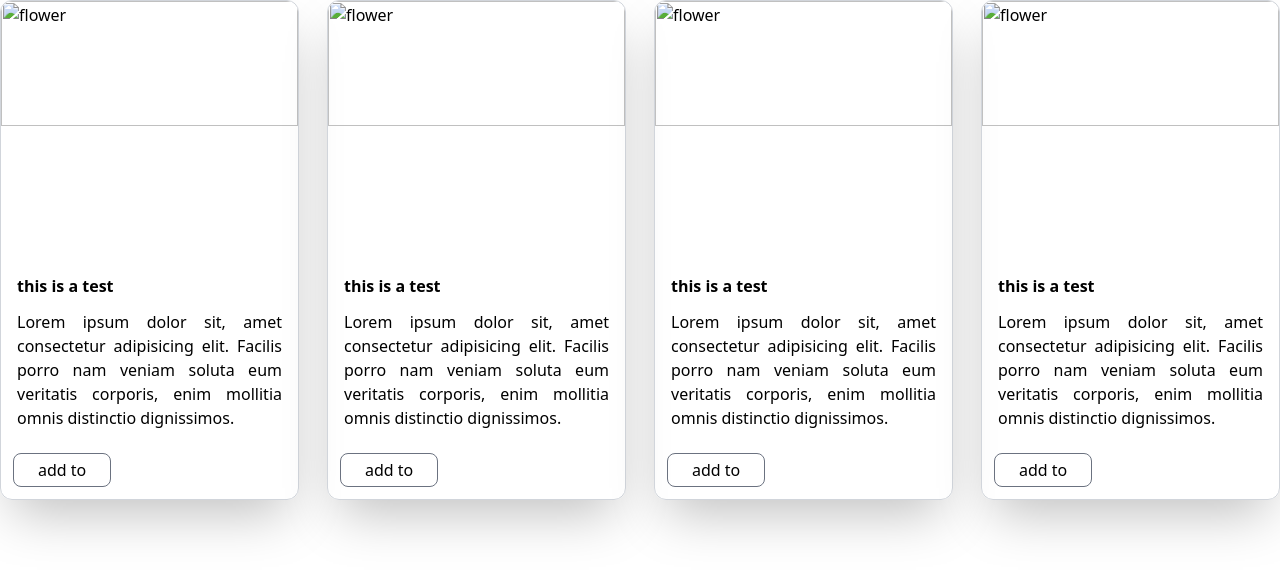
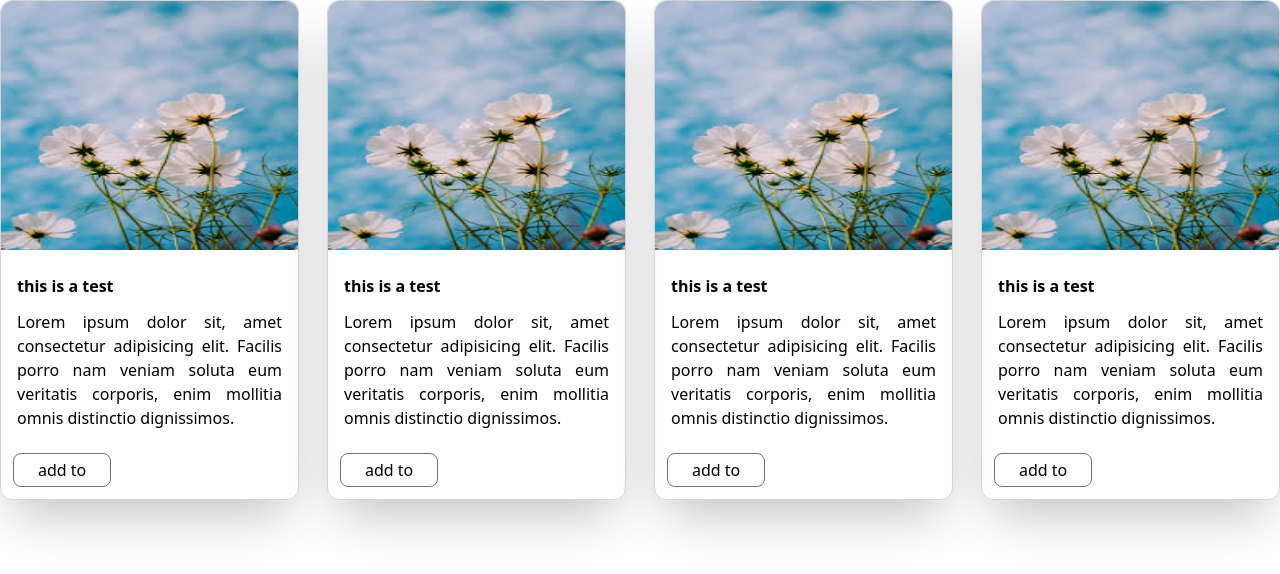
Before and after one commit to H-Tariki/My-First-Project-for-io, a website: page index.html in a window 1280 px wide. Drawn offline with Linux system fonts and the light colour scheme; files that its build step writes are made by us from their sources.

Commit message:
add images

```diff
--- a/index.html
+++ b/index.html
@@ -14,7 +14,7 @@
              min-[800px]:col-span-4 h-[500px] min-[1200px]:col-span-3 rounded-xl border border-gray-300
             shadow-2xl relative">
             <!-- code -->
-                <img src="../images/flower.jpg" alt="flower" class="w-full h-[50%] rounded-t-xl">
+                <img src="./images/flower.jpg" alt="flower" class="w-full h-[50%] rounded-t-xl">
                 <div id="card-text" class="flex flex-col mx-4 mt-4">
                     <h1 class="font-bold mt-2">this is a test</h1>
                     <p class="text-justify mt-3 max-h-[150px] text-lg min-[200px]:text-base min-[319px]:text-base min-[400px]:text-sm min-[570px]:text-base
@@ -31,7 +31,7 @@
              min-[800px]:col-span-4 h-[500px] min-[1200px]:col-span-3 rounded-xl border border-gray-300
             shadow-2xl relative">
             <!-- code -->
-                <img src="../images/flower.jpg" alt="flower" class="w-full h-[50%] rounded-t-xl">
+                <img src="./images/flower.jpg" alt="flower" class="w-full h-[50%] rounded-t-xl">
                 <div id="card-text" class="flex flex-col mx-4 mt-4">
                     <h1 class="font-bold mt-2">this is a test</h1>
                     <p class="text-justify mt-3 text-lg min-[200px]:text-base min-[319px]:text-base min-[400px]:text-sm min-[570px]:text-base
@@ -48,7 +48,7 @@
              min-[800px]:col-span-4 h-[500px] min-[1200px]:col-span-3 rounded-xl border border-gray-300
             shadow-2xl relative">
             <!-- code -->
-                <img src="../images/flower.jpg" alt="flower" class="w-full h-[50%] rounded-t-xl">
+                <img src="./images/flower.jpg" alt="flower" class="w-full h-[50%] rounded-t-xl">
                 <div id="card-text" class="flex flex-col mx-4 mt-4">
                     <h1 class="font-bold mt-2">this is a test</h1>
                     <p class="text-justify mt-3 text-lg min-[200px]:text-base min-[319px]:text-base min-[400px]:text-sm min-[570px]:text-base
@@ -65,7 +65,7 @@
              min-[800px]:col-span-4 h-[500px] min-[1200px]:col-span-3 rounded-xl border border-gray-300
             shadow-2xl relative">
             <!-- code -->
-                <img src="../images/flower.jpg" alt="flower" class="w-full h-[50%] rounded-t-xl">
+                <img src="./images/flower.jpg" alt="flower" class="w-full h-[50%] rounded-t-xl">
                 <div id="card-text" class="flex flex-col mx-4 mt-4">
                     <h1 class="font-bold mt-2">this is a test</h1>
                     <p class="text-justify mt-3 text-lg min-[200px]:text-base min-[319px]:text-base min-[400px]:text-sm min-[570px]:text-base
```
Also changed, not shown: images/flower.jpg (added).
